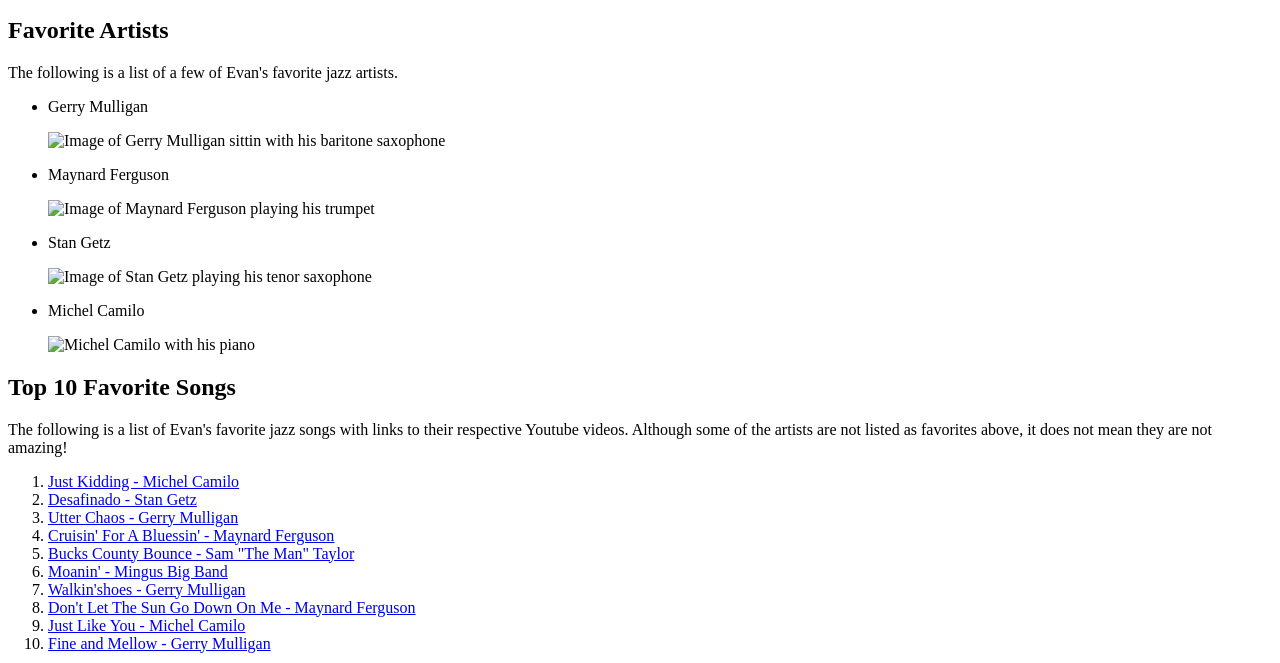
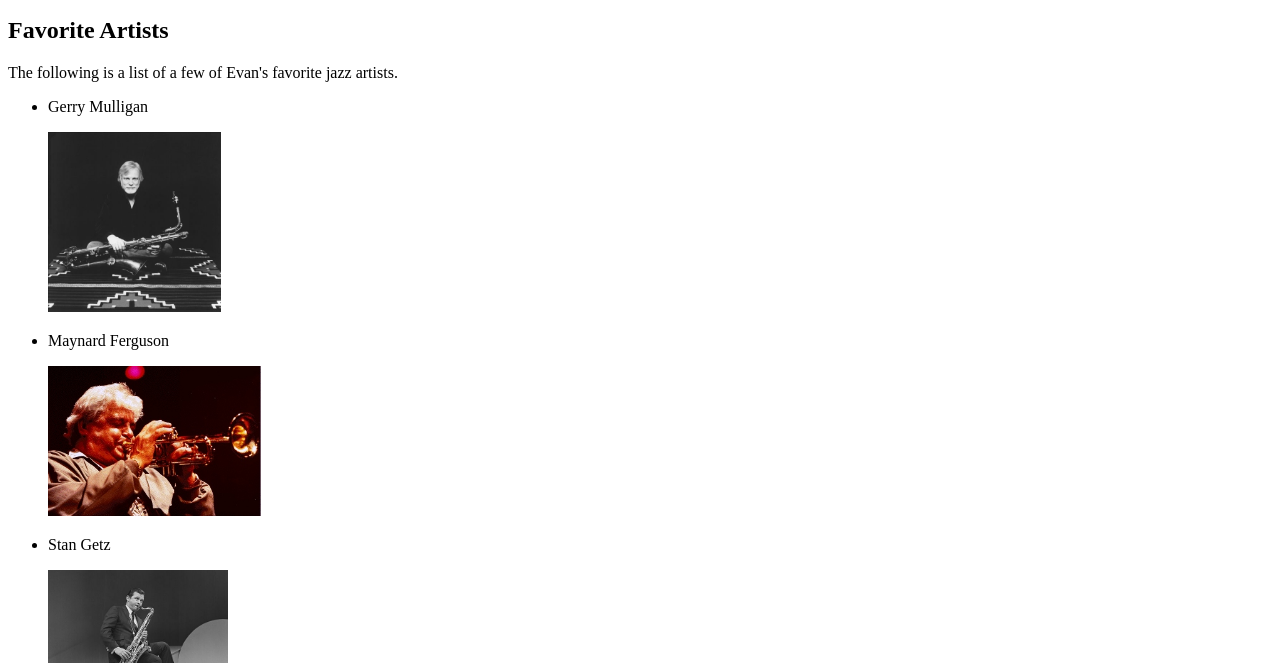
Before and after one commit to evanpeterson891/my-website, a plain HTML site: page index.html in a window 1280 px wide. Shown: the part 137-800 px from the top of the page. Drawn offline with Linux system fonts and the light colour scheme; the site is published under a folder, as on GitHub Pages, so addresses that start at the root find nothing.

Commit message:
Possible fix for images not working on website

```diff
--- a/index.html
+++ b/index.html
@@ -28,20 +28,20 @@
     <ul>
       <li>
         <p>Gerry Mulligan</p>
-        <img src="/images/gerry_mulligan.jpg" alt="Image of Gerry Mulligan sittin with his baritone saxophone"
+        <img src="images/gerry_mulligan.jpg" alt="Image of Gerry Mulligan sittin with his baritone saxophone"
           height="180">
       </li>
       <li>
         <p>Maynard Ferguson</p>
-        <img src="/images/maynard_ferguson.jpg" alt="Image of Maynard Ferguson playing his trumpet" height="150">
+        <img src="images/maynard_ferguson.jpg" alt="Image of Maynard Ferguson playing his trumpet" height="150">
       </li>
       <li>
         <p>Stan Getz</p>
-        <img src="/images/stan_getz.jpg" alt="Image of Stan Getz playing his tenor saxophone" height="180">
+        <img src="images/stan_getz.jpg" alt="Image of Stan Getz playing his tenor saxophone" height="180">
       </li>
       <li>
         <p>Michel Camilo</p>
-        <img src="/images/michel_camilo.jpg" alt="Michel Camilo with his piano" height="170">
+        <img src="images/michel_camilo.jpg" alt="Michel Camilo with his piano" height="170">
       </li>
     </ul>
 
```
